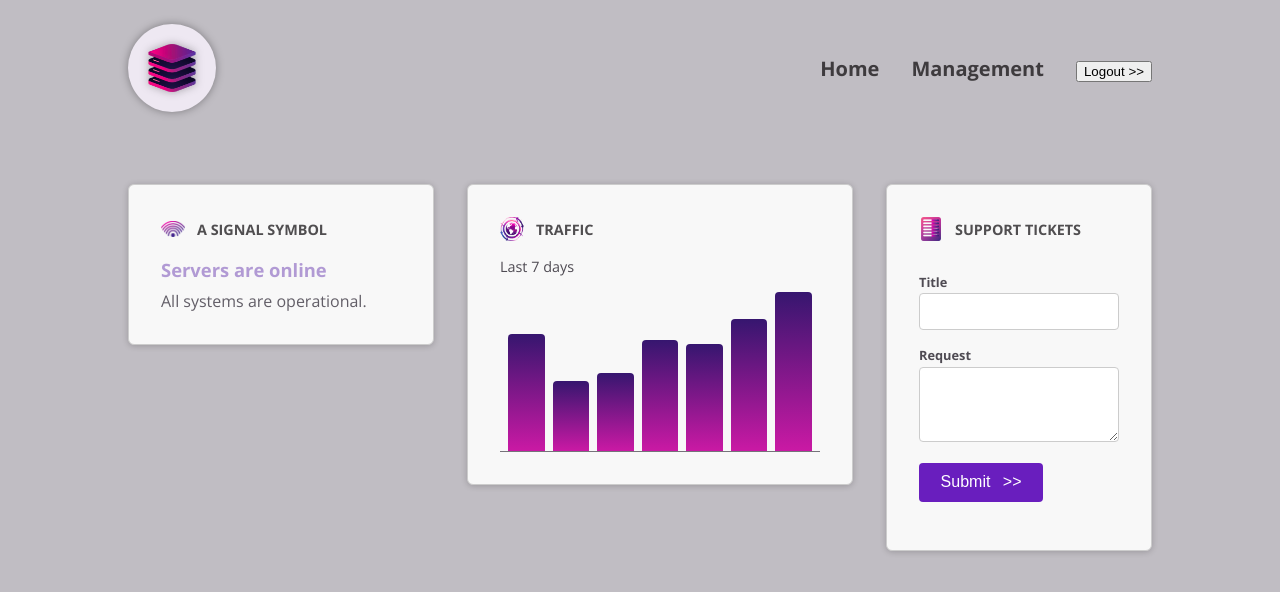
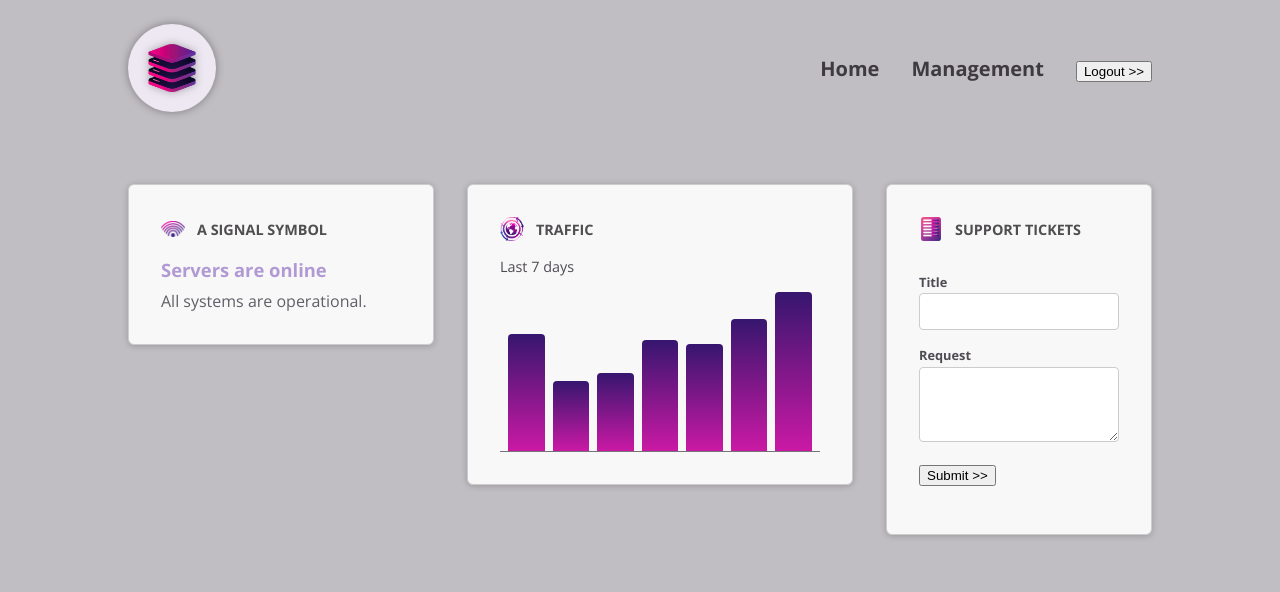
Before and after one commit to Namanshharma/Angular, an Angular app in the folder 03_Components_Details/: page / in a window 1280 px wide. Shown: the top 592 px of the page. Built offline with nearby package versions, Linux system fonts and the light colour scheme.

Commit message:
Code implementation for template variables along with ViewChild decorator

```diff
--- a/03_Components_Details/src/app/dashboard/tickets/new-ticket/new-ticket.component.html
+++ b/03_Components_Details/src/app/dashboard/tickets/new-ticket/new-ticket.component.html
@@ -1,12 +1,13 @@
-<form (ngSubmit)="onSubmit()">
+<!-- <form (ngSubmit)="onSubmit(titleInput , textInput , form)" #form> -->
+<form (ngSubmit)="onSubmit(titleInput.value , textInput.value)" #form>
     <app-control Label="Title">
-        <input name="title" id="title">
+        <input name="title" id="title" #titleInput>
     </app-control>
     <app-control Label="Request">
-        <textarea name="request" id="request" rows="3"></textarea>
+        <textarea name="request" id="request" rows="3" #textInput></textarea>
     </app-control>
     <p>
-        <button appButton>Submit
+        <button>Submit
             <span ngProjectAs="icon">
                 >>
             </span>
--- a/03_Components_Details/src/app/dashboard/tickets/new-ticket/new-ticket.component.ts
+++ b/03_Components_Details/src/app/dashboard/tickets/new-ticket/new-ticket.component.ts
@@ -1,4 +1,4 @@
-import { Component } from '@angular/core';
+import { Component, ElementRef, ViewChild } from '@angular/core';
 import { ButtonComponent } from "../../../shared/button/button.component";
 import { ControlComponent } from "../../../shared/control/control.component";
 
@@ -10,7 +10,20 @@ import { ControlComponent } from "../../../shared/control/control.component";
   styleUrl: './new-ticket.component.css'
 })
 export class NewTicketComponent {
-  onSubmit(): void {
+  @ViewChild('form') form?: ElementRef<HTMLFormElement>;    // by using this view Child decorator we can access the every variable in the template also we can use the component as well.
 
+  enteredTitle !: string;
+  enteredText !: string;
+
+  // onSubmit(title: HTMLInputElement, text: HTMLTextAreaElement, form: HTMLFormElement): void {
+  //   this.enteredTitle = title;
+  //   this.enteredText = text;
+  //   form.reset();
+  // }
+
+  onSubmit(title: string, text: string): void {
+    this.enteredTitle = title;
+    this.enteredText = text;
+    this.form?.nativeElement.reset();
   }
 }
```
